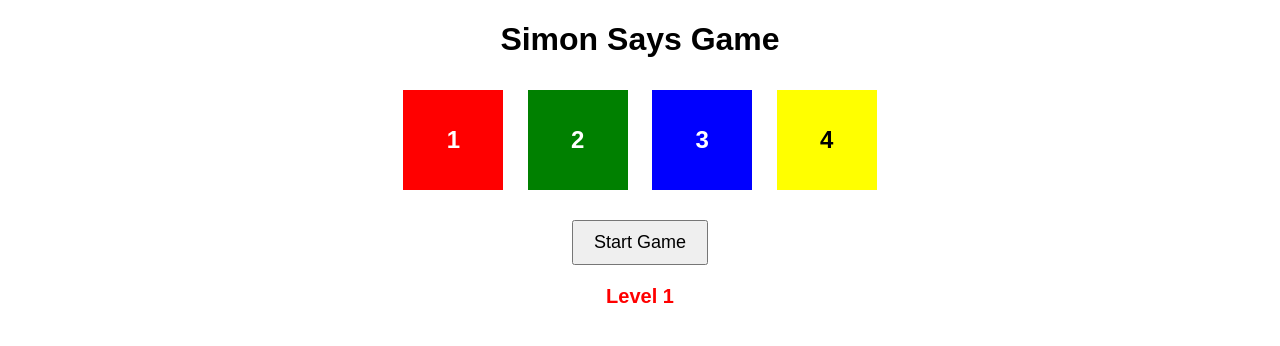
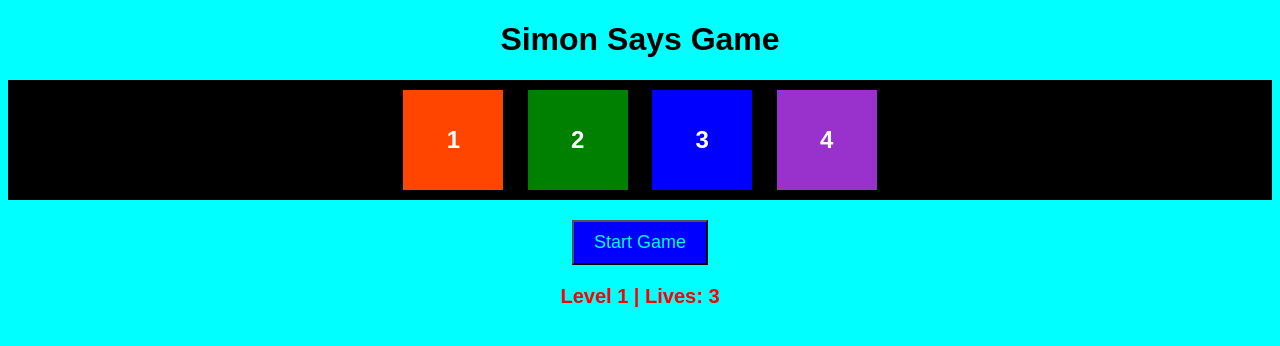
Before and after one commit to John-PaulSwaine/Simon-Says, a plain HTML site: page index.html in a window 1280 px wide. Both pictures are taken after a click on the button "Start Game". Drawn offline with Linux system fonts and the light colour scheme.

Commit message:
added styling and a life counter

```diff
--- a/script.js
+++ b/script.js
@@ -3,6 +3,7 @@ let playerSequence = [];  // Stores the player's sequence
 let level = 0;            // Tracks the game level
 let buttons = ["btn1", "btn2", "btn3", "btn4"]; // Button IDs
 let playerTurn = false;   // Tracks if it's the player's turn
+let lives = 3;            // Player starts with 3 lives
 
 // Start game logic
 document.getElementById("start-button").addEventListener("click", () => startGame());
@@ -11,7 +12,8 @@ const startGame = () => {
     sequence = [];
     playerSequence = [];
     level = 0;
-    document.getElementById("status").textContent = '';
+    lives = 3; // Reset lives at the start of the game
+    document.getElementById("status").textContent = `Lives: ${lives}`;
     playerTurn = false;
     nextRound();
 };
@@ -20,7 +22,7 @@ const nextRound = () => {
     playerTurn = false;  // Disable player input while showing sequence
     playerSequence = [];
     level++;
-    document.getElementById("status").textContent = `Level ${level}`;
+    document.getElementById("status").textContent = `Level ${level} | Lives: ${lives}`;
 
     // Add a new random button to the sequence
     let randomButton = buttons[Math.floor(Math.random() * buttons.length)];
@@ -69,9 +71,16 @@ buttons.forEach(buttonId => {
 
 const checkPlayerMove = (index) => {
     if (playerSequence[index] !== sequence[index]) {
-        // Player made a mistake
-        document.getElementById("status").textContent = "Game Over! Press Start to play again.";
-        playerTurn = false;
+        // Player made a mistake, lose a life
+        lives--;
+        document.getElementById("status").textContent = `Incorrect! Lives: ${lives}`;
+
+        if (lives <= 0) {
+            // If no lives left, game over
+            document.getElementById("status").textContent = "Game Over! Press Start to try again.";
+            playerTurn = false;
+            return;
+        }
         return;
     }
 
--- a/style.css
+++ b/style.css
@@ -1,12 +1,12 @@
 body {
     text-align: center;
     font-family: Arial, sans-serif;
+    background-color: aqua;
 }
-
 #game-buttons {
     margin: 20px auto;
+    background-color: black;
 }
-
 /* Default styles for game buttons */
 .game-button {
     width: 100px;
@@ -18,38 +18,32 @@ body {
     color: white;
     font-weight: bold;
 }
-
 /* Assign different background colors to each button */
 #btn1 {
-    background-color: red;
+    background-color: orangered;
 }
-
 #btn2 {
     background-color: green;
 }
-
 #btn3 {
     background-color: blue;
 }
-
 #btn4 {
-    background-color: yellow;
-    color: black; /* For better contrast on yellow background */
+    background-color: darkorchid;
 }
-
 #start-button {
     display: block;
     margin: 20px auto;
     padding: 10px 20px;
     font-size: 18px;
+    background-color: blue;
+    color: aqua;
 }
-
 #status {
     margin-top: 20px;
     font-size: 20px;
     color: red;
 }
-
 /* Add a flashing effect when buttons are active */
 .active {
     background-color: white !important;  /* Flash to white when active */
```
